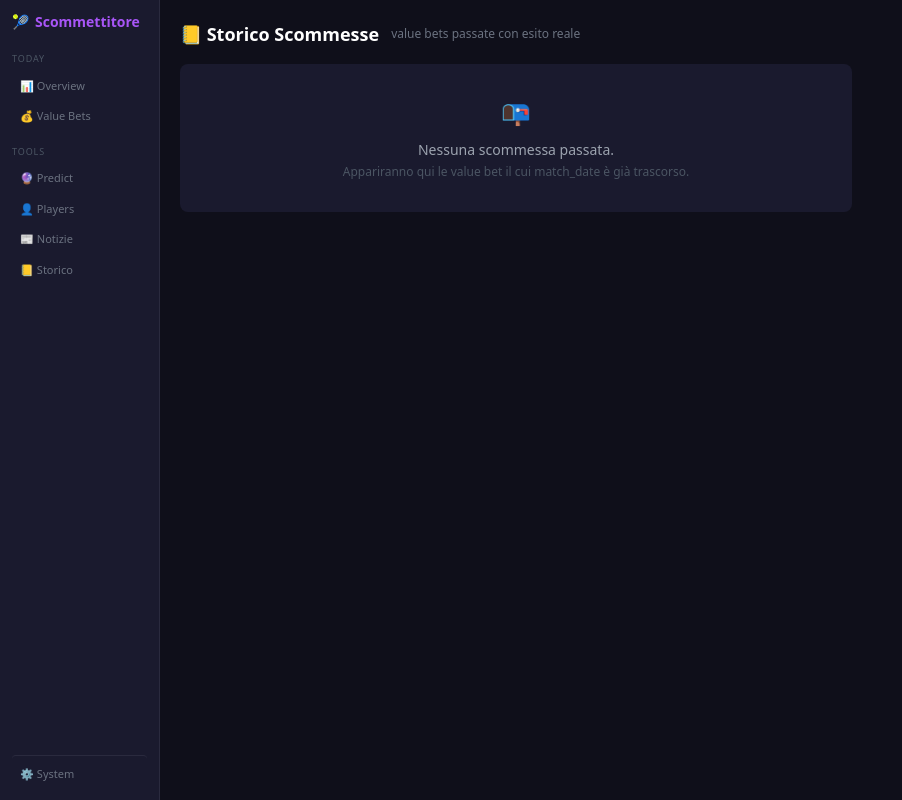
After one commit to tommasinogianluca-a11y/tennis-predictor, a FastAPI app: template templates/history.html in a window 1280 px wide. The commit adds this page. Shown: the whole page, without its empty margins (0-902 px from the left). Run offline with FastAPI, Linux system fonts and the light colour scheme; the template is opened without the code that fills it, so the values that code supplies are empty; some libraries are stand-ins or nearby versions.

Commit message:
Add bet history page with outcome tracking and P&L
- templates/history.html: shows past value bets (match_date elapsed) with
  actual W/L outcome resolved from Match table (±3 day date tolerance),
  P&L per bet (1-unit stake), summary bar with win rate and total ROI
- api/frontend.py: /app/history route queries past Predictions, joins to
  Match table to find actual winner, computes per-bet and cumulative P&L
- templates/base.html: add 📒 Storico nav item

Co-Authored-By: Claude Sonnet 4.6 <noreply@anthropic.com>

```diff
--- a/templates/base.html
+++ b/templates/base.html
@@ -74,6 +74,14 @@
         📰 Notizie
       </a>
 
+      <a href="/app/history"
+         {% if active == 'history' %}aria-current="page"{% endif %}
+         class="px-2 py-1.5 rounded text-[11px] mb-0.5
+                {% if active == 'history' %}bg-[#2d2d4e] text-white border-l-2 border-l-purple-600
+                {% else %}text-gray-500 hover:text-gray-300{% endif %}">
+        📒 Storico
+      </a>
+
       <!-- SYSTEM (bottom) -->
       <div class="flex-1"></div>
       <a href="/app/system"
--- /dev/null
+++ b/templates/history.html
@@ -0,0 +1,125 @@
+{% extends "base.html" %}
+{% block title %}Storico Bet — Scommettitore{% endblock %}
+
+{% block content %}
+<div class="max-w-2xl">
+
+  <div class="flex items-center gap-3 mb-4">
+    <h1 class="text-white font-bold text-lg">📒 Storico Scommesse</h1>
+    <span class="text-gray-500 text-xs">value bets passate con esito reale</span>
+  </div>
+
+  {% if summary.total > 0 %}
+  <!-- P&L Summary bar -->
+  <div class="grid grid-cols-4 gap-2 mb-5">
+    <div class="bg-[#1a1a2e] rounded-lg p-3 border border-[#2a2a3e] text-center">
+      <div class="text-[10px] text-gray-500 uppercase tracking-wider mb-1">Bet totali</div>
+      <div class="text-white font-bold text-lg">{{ summary.total }}</div>
+    </div>
+    <div class="bg-[#1a1a2e] rounded-lg p-3 border border-[#2a2a3e] text-center">
+      <div class="text-[10px] text-gray-500 uppercase tracking-wider mb-1">Vinte</div>
+      <div class="text-emerald-400 font-bold text-lg">{{ summary.wins }}</div>
+    </div>
+    <div class="bg-[#1a1a2e] rounded-lg p-3 border border-[#2a2a3e] text-center">
+      <div class="text-[10px] text-gray-500 uppercase tracking-wider mb-1">Win rate</div>
+      <div class="font-bold text-lg
+        {% if summary.win_rate >= 55 %}text-emerald-400
+        {% elif summary.win_rate >= 45 %}text-amber-400
+        {% else %}text-red-400{% endif %}">
+        {{ "%.0f"|format(summary.win_rate) }}%
+      </div>
+    </div>
+    <div class="bg-[#1a1a2e] rounded-lg p-3 border border-[#2a2a3e] text-center">
+      <div class="text-[10px] text-gray-500 uppercase tracking-wider mb-1">ROI (1u stake)</div>
+      <div class="font-bold text-lg
+        {% if summary.roi >= 0 %}text-emerald-400{% else %}text-red-400{% endif %}">
+        {{ "%+.1f"|format(summary.roi) }}%
+      </div>
+    </div>
+  </div>
+  {% endif %}
+
+  {% if bets %}
+  <div class="flex flex-col gap-2">
+    {% for b in bets %}
+    <div class="bg-[#1a1a2e] rounded-lg border border-[#2a2a3e] overflow-hidden">
+
+      <!-- Header -->
+      <div class="bg-[#2d2d4e] px-4 py-2 flex items-center justify-between">
+        <div>
+          <div class="text-[10px] text-gray-500 uppercase tracking-wider mb-0.5">Scommessa su</div>
+          <div class="text-white font-bold text-sm">{{ b.bet_player_name }}</div>
+        </div>
+        <div class="flex items-center gap-2">
+          {% if b.outcome == 'win' %}
+          <span class="bg-emerald-900/60 text-emerald-400 text-xs font-bold px-2.5 py-1 rounded-full">✓ WIN</span>
+          {% elif b.outcome == 'loss' %}
+          <span class="bg-red-900/60 text-red-400 text-xs font-bold px-2.5 py-1 rounded-full">✗ LOSS</span>
+          {% else %}
+          <span class="bg-gray-800 text-gray-500 text-xs px-2.5 py-1 rounded-full">? sconosciuto</span>
+          {% endif %}
+        </div>
+      </div>
+
+      <!-- Body -->
+      <div class="px-4 py-3">
+        <div class="text-gray-400 text-xs mb-2 flex items-center gap-2 flex-wrap">
+          <span class="text-gray-300">{{ b.player1 }} vs {{ b.player2 }}</span>
+          <span class="text-gray-600">·</span>
+          <span class="{% if b.surface == 'clay' %}text-amber-400
+                        {% elif b.surface == 'grass' %}text-emerald-400
+                        {% elif b.surface == 'hard' %}text-blue-400
+                        {% else %}text-gray-400{% endif %}">
+            {{ b.surface }}{% if b.category %} · {{ b.category }}{% endif %}
+          </span>
+          <span class="ml-auto text-gray-600 text-[10px]">
+            {% if b.match_date %}{{ b.match_date.strftime("%d %b %Y") }}{% endif %}
+          </span>
+        </div>
+
+        <div class="grid grid-cols-4 gap-2 text-center">
+          <div class="bg-[#0f0f1a] rounded p-2">
+            <div class="text-[10px] text-gray-500 mb-1">Quota</div>
+            <div class="text-white font-bold text-sm">{{ "%.2f"|format(b.bet_odds) if b.bet_odds else "—" }}</div>
+          </div>
+          <div class="bg-[#0f0f1a] rounded p-2">
+            <div class="text-[10px] text-gray-500 mb-1">Prob. modello</div>
+            <div class="text-purple-400 font-bold text-sm">{{ "%.0f"|format(b.bet_prob * 100) }}%</div>
+          </div>
+          <div class="bg-[#0f0f1a] rounded p-2">
+            <div class="text-[10px] text-gray-500 mb-1">Edge</div>
+            <div class="font-bold text-sm
+              {% if b.edge_pct >= 10 %}text-emerald-400
+              {% elif b.edge_pct >= 5 %}text-amber-400
+              {% else %}text-gray-400{% endif %}">
+              +{{ "%.1f"|format(b.edge_pct) }}%
+            </div>
+          </div>
+          <div class="bg-[#0f0f1a] rounded p-2">
+            <div class="text-[10px] text-gray-500 mb-1">P&L (1u)</div>
+            <div class="font-bold text-sm
+              {% if b.pnl > 0 %}text-emerald-400
+              {% elif b.pnl < 0 %}text-red-400
+              {% else %}text-gray-400{% endif %}">
+              {% if b.pnl is not none %}{{ "%+.2f"|format(b.pnl) }}u{% else %}—{% endif %}
+            </div>
+          </div>
+        </div>
+      </div>
+
+    </div>
+    {% endfor %}
+  </div>
+
+  {% else %}
+  <div class="bg-[#1a1a2e] rounded-lg p-8 text-center">
+    <div class="text-2xl mb-3">📭</div>
+    <div class="text-gray-400 text-sm font-medium">Nessuna scommessa passata.</div>
+    <div class="text-gray-600 text-xs mt-1">
+      Appariranno qui le value bet il cui match_date è già trascorso.
+    </div>
+  </div>
+  {% endif %}
+
+</div>
+{% endblock %}
```
Also changed, not shown: api/frontend.py (+113 -0 lines).
